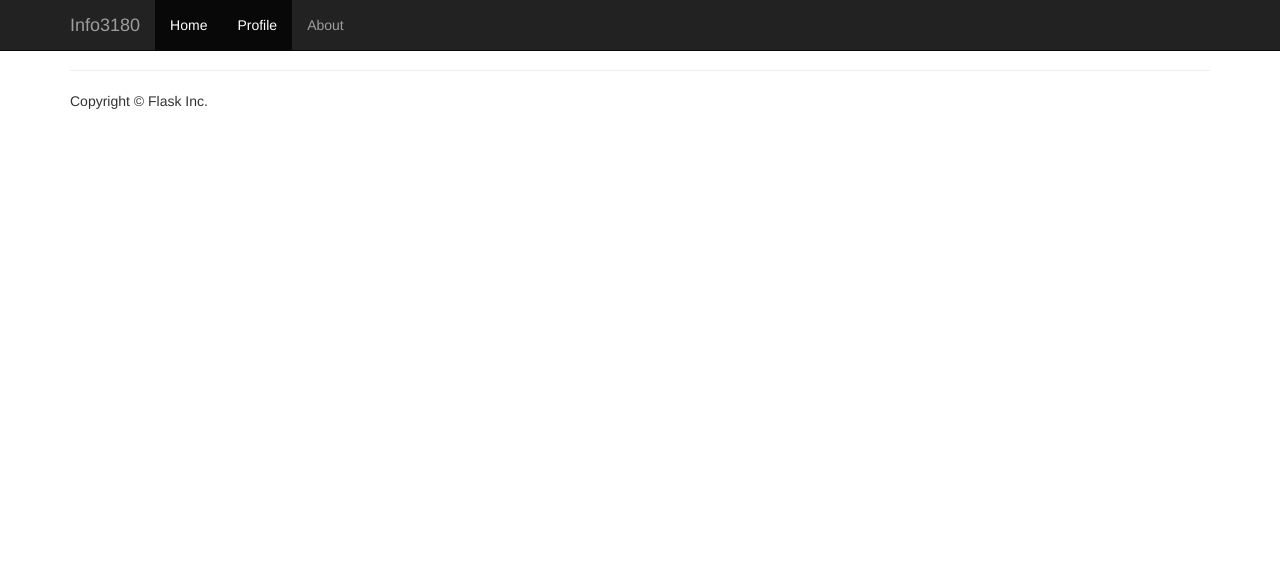
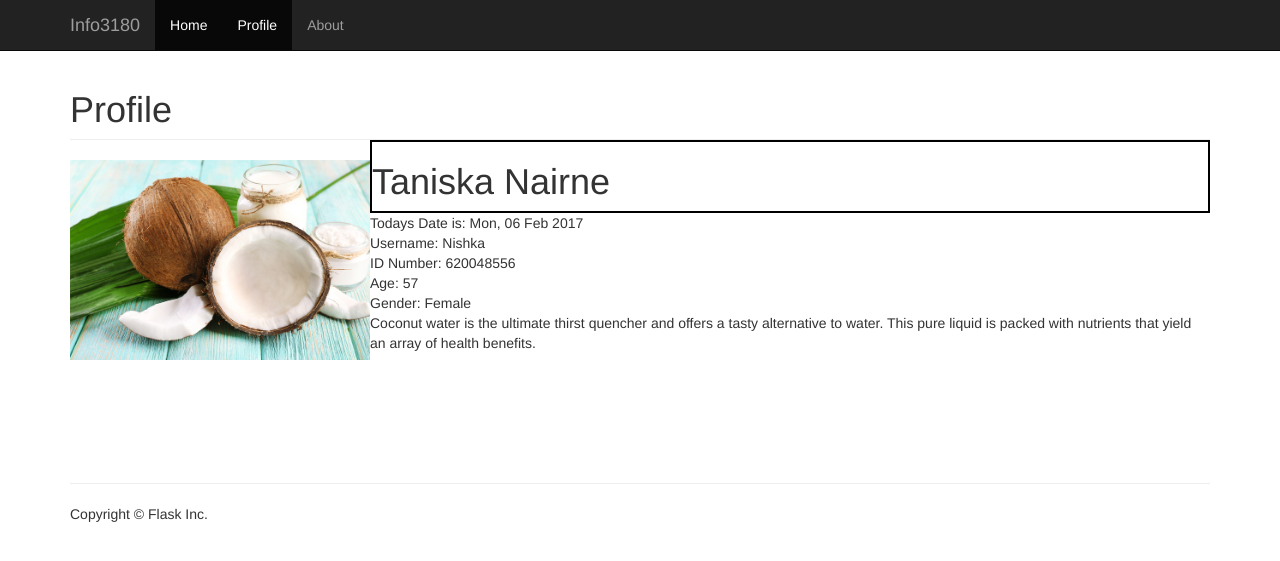
Before and after one commit to Nishka/info3180-lab2, a Flask app: page /profile in a window 1280 px wide. Shown: the top 561 px of the page. Run offline with Flask 2, Linux system fonts and the light colour scheme; some libraries are stand-ins or nearby versions.

Commit message:
improved

```diff
--- /dev/null
+++ b/app/static/css/profile.css
@@ -0,0 +1,35 @@
+body{
+  background-color: #FFFFFF;
+
+}
+
+#profileTableID /* this is the link in the profile.html file that has the tag "id=profileTableID*/
+{
+  margin-top:-220px;
+  margin-left:300px;
+  margin-bottom: 100px;
+  position: relative;
+}
+.profile{
+      background:#FFFFFF;
+      border:2px solid black;
+      color: grey;
+}
+
+#timeinfo{
+  background:#FFFFFF;
+  border:2px solid black;
+  background:#FFFFFF;
+  width:400px;
+  height:40px;
+  }
+
+#profilePic{
+  float:left;
+}
+
+
+#name{
+  background:#FFFFFF;
+  border:2px solid black;
+}
--- a/app/templates/profile.html
+++ b/app/templates/profile.html
@@ -1,26 +1,42 @@
 {% extends "base.html" %}
 
-{% block content %}
+{% block main %}
 
 <!DOCTYPE html>
-<html lang="en">
+<html >
 <head>
     <title>Profile Page</title>
+    <link rel="stylesheet" type="text/css" href="/static/css/profile.css">
 
 <!--<img src="coconuts-health-benefits.jpg" href="/static/image" style="width:304px;height:228px;"/>-->
 </head>
+
+
+<header> <h1 class="page-header"> Profile</h1> </header>
+
 <body>
     <div>
-        <h1>Profile</h1>
-        <br>
+
         <img src="{{url_for('static', filename= 'image/coco.jpg')}}" width="300" height="200" >
         <br>
-        <br>
-    <p> Taniska Nairne</p>
-    <table>
+    </div>
+
+    <table id = "profileTableID">
+    <tbody>
+
+        <tr>
+             <td>
+                      <div id ='name'>
+                          <h1>  Taniska Nairne</h1>
+                      </div>
+                  </td>
+              </tr>
+
+
         <tr>
             <td>Todays Date is: {{timr}} </td>
         </tr>
+
         <tr>
             <td>Username: Nishka </td>
         </tr>
@@ -34,12 +50,16 @@
             <td>Gender: Female</td>
         </tr>
 
-    </table>
-    <p> Coconut water is the ultimate thirst quencher and offers a tasty alternative to water.
-    This pure liquid is packed with nutrients that yield an array of health benefits.
+   <tr>
+       <td>
+            <p> Coconut water is the ultimate thirst quencher and offers a tasty alternative to water.
+                This pure liquid is packed with nutrients that yield an array of health benefits.
     </p>
+       </td>
+   </tr>
 
-    </div>
+     </table>
+
 </body>
 </html>
 
```
